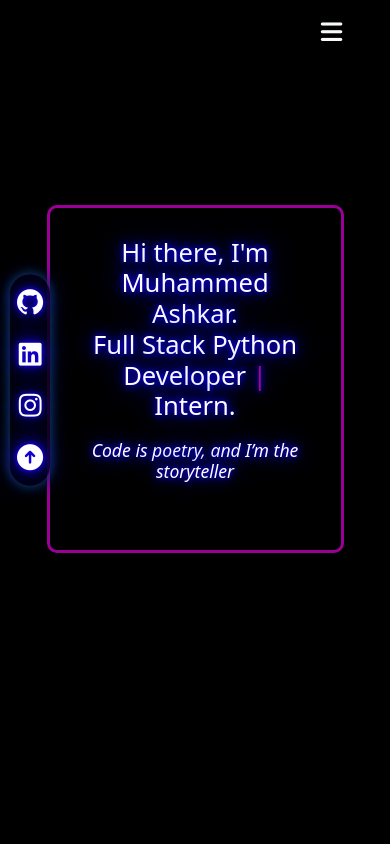
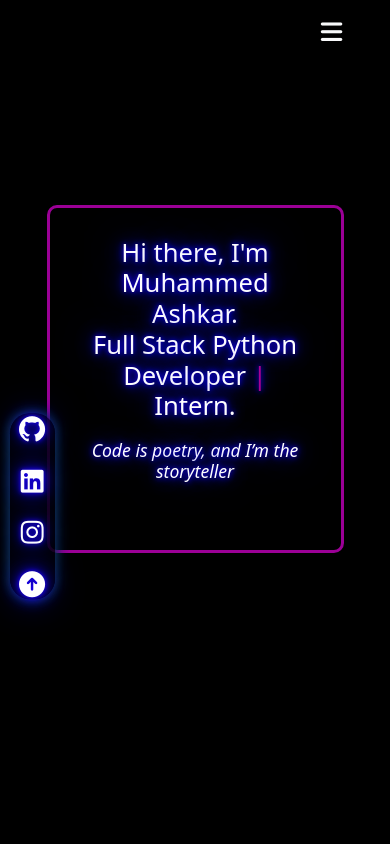
Before and after one commit to Ashkar-tk/portfolio, a plain HTML site: page index.html in a window 390 px wide. Shown: the top 844 px of the page. Drawn offline with nearby package versions, Linux system fonts and the light colour scheme.

Commit message:
updated home

```diff
--- a/style.css
+++ b/style.css
@@ -616,10 +616,10 @@ footer{
 
   .vertical-bar {
     position: fixed;
-    top: 45%;
+    top: 60%;
     left: 10px;
-    width: 40px;
-    height: 25%;
+    width: 45px;
+    height: 22%;
     display: flex;
     flex-direction: column;
     align-items: center;
```
